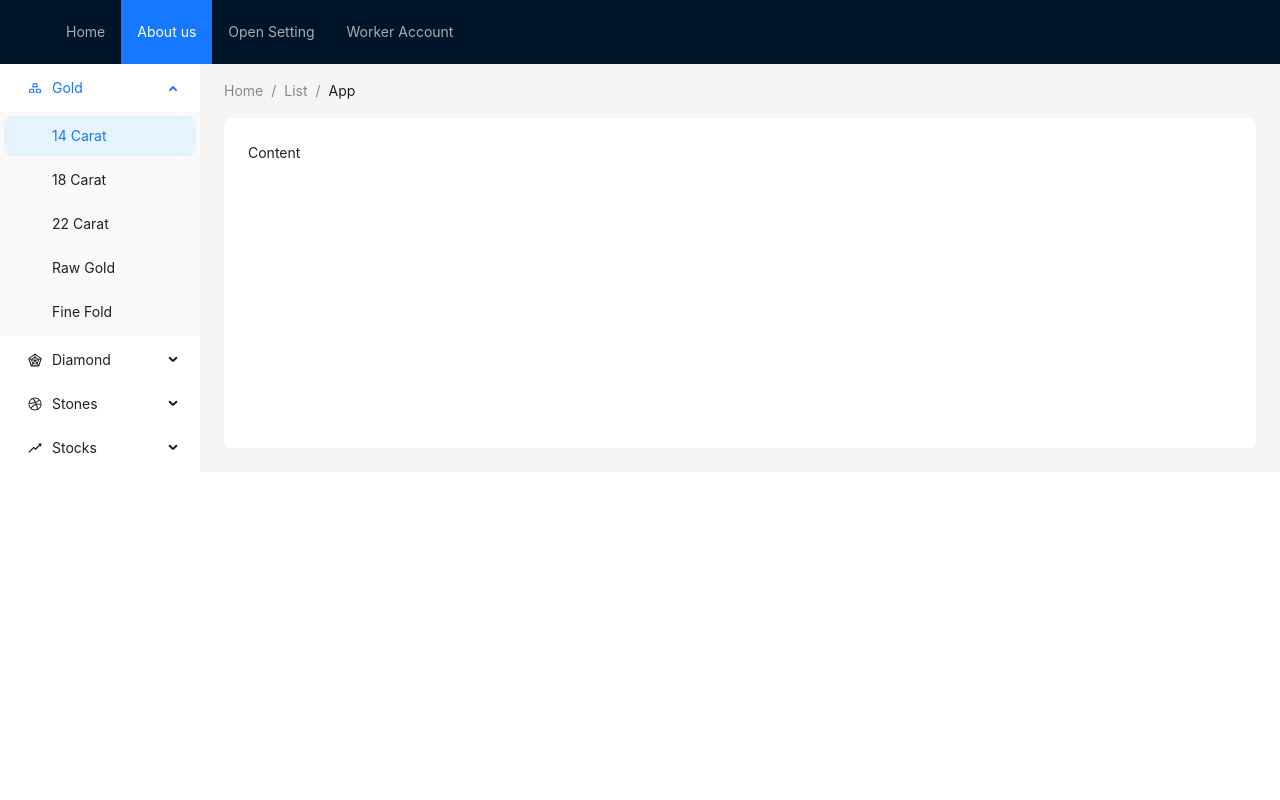
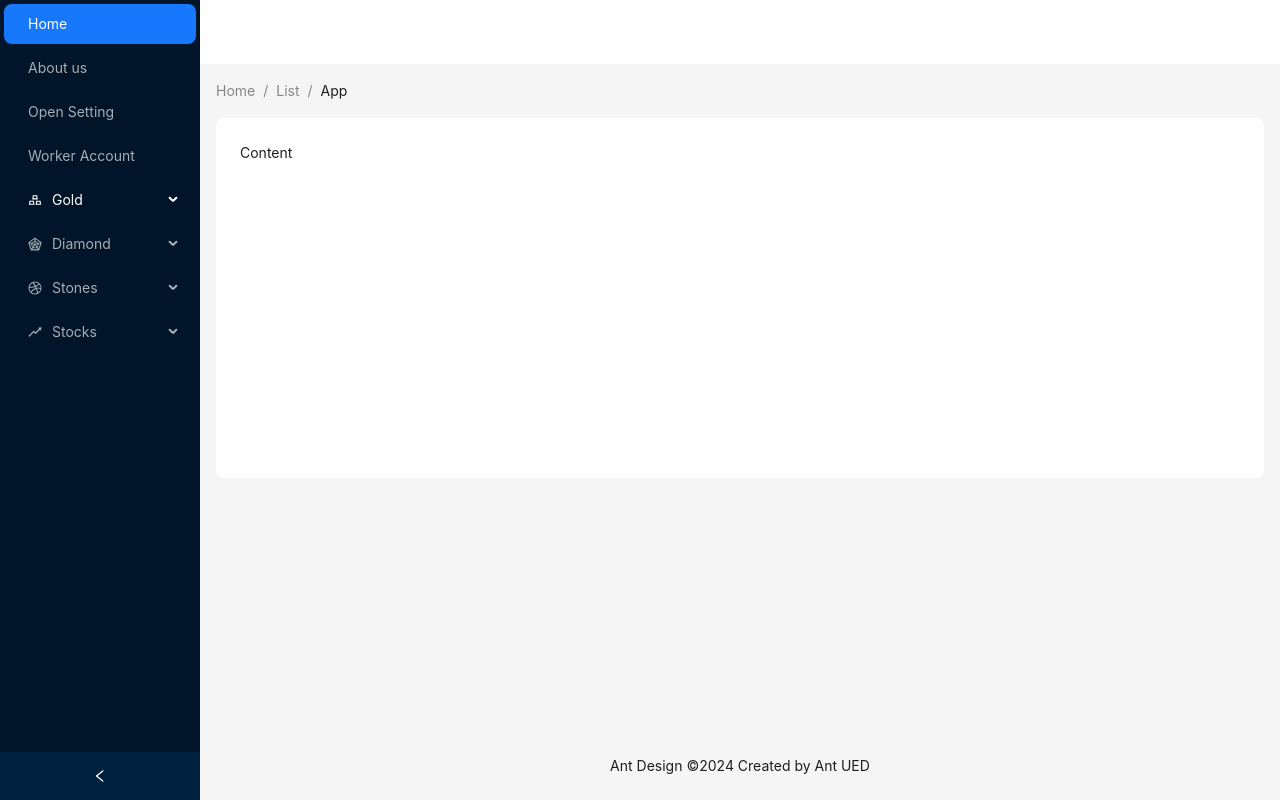
Before and after one commit to ANUXR4G/Jewellery-Website, a React (Create React App) app: page / in a window 1280 px wide. Built offline with nearby package versions, Linux system fonts and the light colour scheme.

Commit message:
Initial Commit

```diff
--- a/package.json
+++ b/package.json
@@ -9,6 +9,7 @@
     "antd": "^5.20.0",
     "react": "^18.3.1",
     "react-dom": "^18.3.1",
+    "react-router-dom": "^6.26.0",
     "react-scripts": "5.0.1",
     "web-vitals": "^2.1.4"
   },
--- a/src/Components/header.js
+++ b/src/Components/header.js
@@ -1,17 +1,25 @@
-import React from 'react';
-import { RadarChartOutlined, DribbbleOutlined, GoldOutlined , RiseOutlined} from '@ant-design/icons';
+import React, { useState } from 'react';
+import {
+  RadarChartOutlined,
+  DribbbleOutlined,
+  GoldOutlined,
+  RiseOutlined,
+  DesktopOutlined,
+  FileOutlined,
+  PieChartOutlined,
+  TeamOutlined,
+  UserOutlined,
+} from '@ant-design/icons';
 import { Breadcrumb, Layout, Menu, theme } from 'antd';
-const { Header, Content, Sider } = Layout;
+
+const { Header, Content, Sider, Footer } = Layout;
+
 
 const items1 = [
   { key: '1', label: 'Home' },
   { key: '2', label: 'About us' },
   { key: '3', label: 'Open Setting' },
   { key: '4', label: 'Worker Account' },
-
-];
-
-const items2 = [
   {
     key: 'sub1',
     icon: React.createElement(GoldOutlined),
@@ -22,7 +30,6 @@ const items2 = [
       { key: '3', label: '22 Carat' },
       { key: '4', label: 'Raw Gold' },
       { key: '5', label: 'Fine Fold' },
-
     ],
   },
   {
@@ -44,64 +51,62 @@ const items2 = [
       { key: '10', label: 'Kundan' },
     ],
   },
-
-{
+  {
     key: 'sub4',
     icon: React.createElement(RiseOutlined),
-    label: ' Stocks',
+    label: 'Stocks',
     children: [
       { key: '11', label: 'Raw Stocks' },
       { key: '12', label: 'Ready Stocks' },
-
     ],
   },
 ];
 
+const getItem = (label, key, icon, children) => ({
+  key,
+  icon,
+  children,
+  label,
+});
+
+const items = [
+  getItem('Option 1', '1', <PieChartOutlined />),
+  getItem('Option 2', '2', <DesktopOutlined />),
+  getItem('User', 'sub1', <UserOutlined />, [
+    getItem('Tom', '3'),
+    getItem('Bill', '4'),
+    getItem('Alex', '5'),
+  ]),
+  getItem('Team', 'sub2', <TeamOutlined />, [getItem('Team 1', '6'), getItem('Team 2', '8')]),
+  getItem('Files', '9', <FileOutlined />),
+];
+
 const Headermain = () => {
+  const [collapsed, setCollapsed] = useState(false);
   const {
     token: { colorBgContainer, borderRadiusLG },
   } = theme.useToken();
+
   return (
-    <Layout>
-      <Header
-        style={{
-          display: 'flex',
-          alignItems: 'center',
-        }}
-      >
-        <div className="demo-logo" />
-        <Menu
-          theme="dark"
-          mode="horizontal"
-          defaultSelectedKeys={['2']}
-          items={items1}
+    <Layout
+      style={{
+        minHeight: '100vh',
+      }}
+    >
+      <Sider collapsible collapsed={collapsed} onCollapse={(value) => setCollapsed(value)}>
+        <div className="demo-logo-vertical" />
+        <Menu theme="dark" defaultSelectedKeys={['1']} mode="inline" items={items1} />
+      </Sider>
+      <Layout>
+        <Header
           style={{
-            flex: 1,
-            minWidth: 0,
+            padding: 0,
+            background: colorBgContainer,
           }}
         />
-      </Header>
-      <Layout>
-        <Sider
-          width={200}
+        <Content
           style={{
-            background: colorBgContainer,
-          }}
-        >
-          <Menu
-            mode="inline"
-            defaultSelectedKeys={['1']}
-            defaultOpenKeys={['sub1']}
-            style={{
-              height: '100%',
-              borderRight: 0,
-            }}
-            items={items2}
-          />
-        </Sider>
-        <Layout
-          style={{
-            padding: '0 24px 24px',
+            margin: '0 16px',
           }}
         >
           <Breadcrumb
@@ -113,20 +118,27 @@ const Headermain = () => {
             <Breadcrumb.Item>List</Breadcrumb.Item>
             <Breadcrumb.Item>App</Breadcrumb.Item>
           </Breadcrumb>
-          <Content
+          <div
             style={{
               padding: 24,
-              margin: 0,
-              minHeight: 280,
+              minHeight: 360,
               background: colorBgContainer,
               borderRadius: borderRadiusLG,
             }}
           >
             Content
-          </Content>
-        </Layout>
+          </div>
+        </Content>
+        <Footer
+          style={{
+            textAlign: 'center',
+          }}
+        >
+          Ant Design ©{new Date().getFullYear()} Created by Ant UED
+        </Footer>
       </Layout>
     </Layout>
   );
 };
+
 export default Headermain;
```
Also changed, not shown: 1 other file (tests, documents, lock files or other folders).
